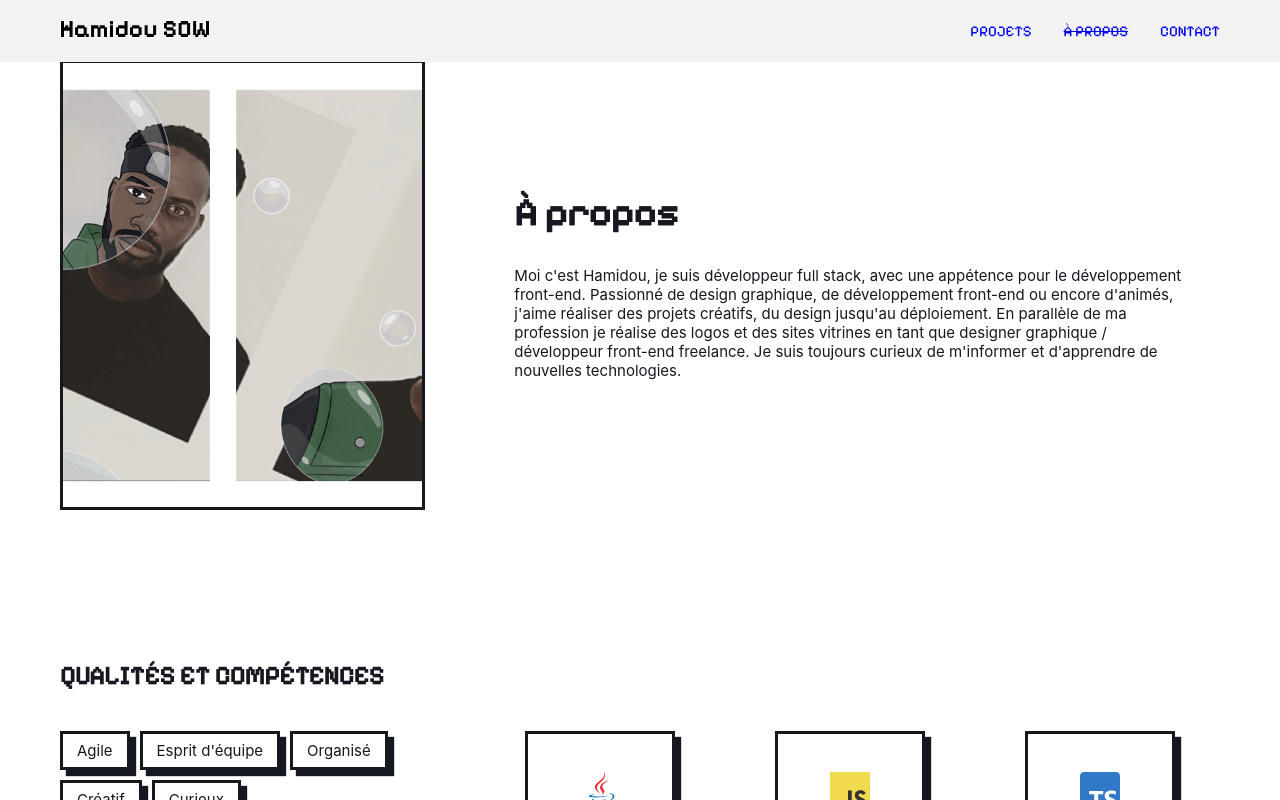
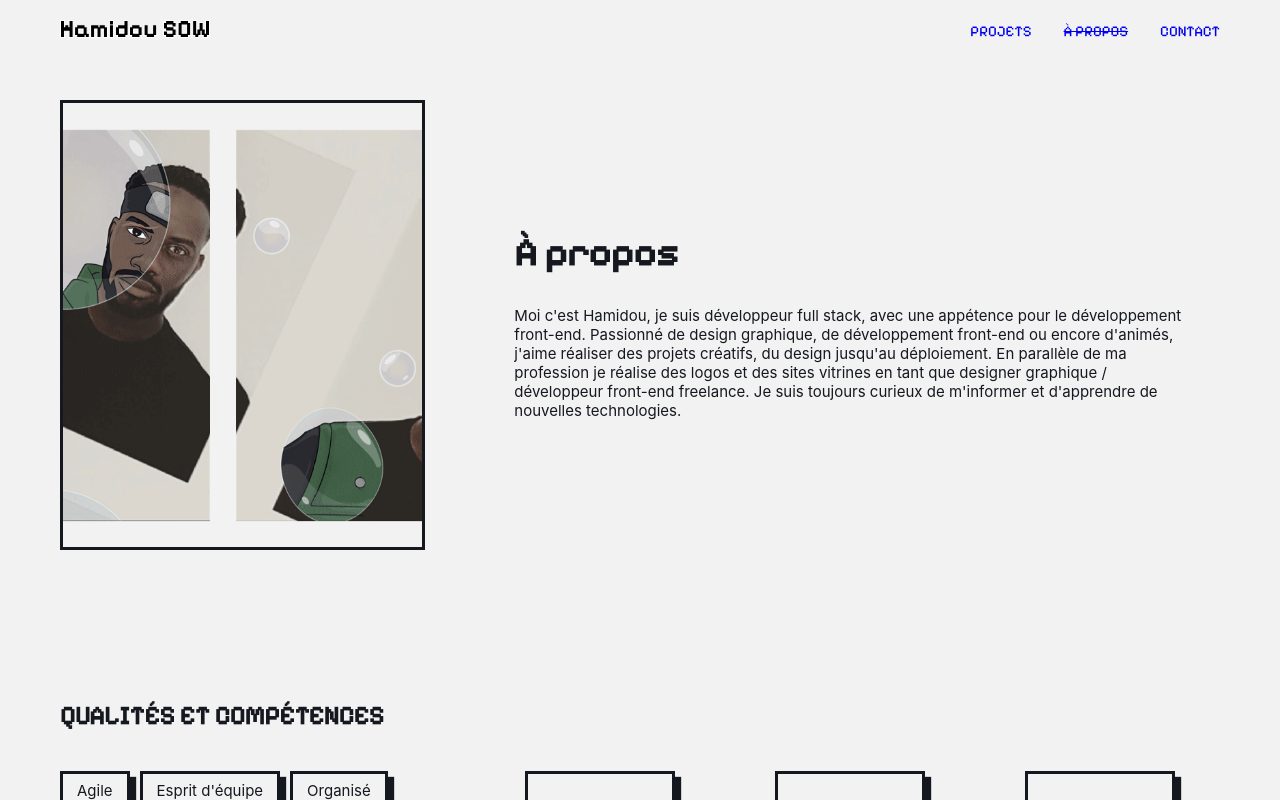
Before and after one commit to hamidousow/hamidousow, a Vue app: page /about in a window 1280 px wide. Shown: the top 800 px of the page. Built offline with nearby package versions, Linux system fonts and the light colour scheme.

Commit message:
update margin top

```diff
--- a/src/assets/styles/base.css
+++ b/src/assets/styles/base.css
@@ -29,11 +29,11 @@ html {
 body {
   min-height: 100dvh;
   color: var(--clr-black);
-  background: var(--color-background);
+  background: var(--clr-white);
   position: relative;
-  /* transition:
+  transition:
     color 0.5s,
-    background-color 0.5s; */
+    background-color 0.5s;
   /* line-height: 1.6; */
   font-family:
     Inter,
--- a/src/assets/styles/margin.css
+++ b/src/assets/styles/margin.css
@@ -15,6 +15,9 @@
 .mt-80 {
     margin-top: 80px;
 }
+.mt-100 {
+    margin-top: 100px;
+}
 
 .mt-160 {
     margin-top: 160px;
--- a/src/views/AboutView.vue
+++ b/src/views/AboutView.vue
@@ -61,7 +61,7 @@ const skillsArray = [
 </script>
 
 <template>
-  <section class="mt-60 mb-150">
+  <section class="mt-100 mb-150">
     <div class="section-about ">
       <div class="about__left">
         <div class="carousel border-3 box-shadow">
```
